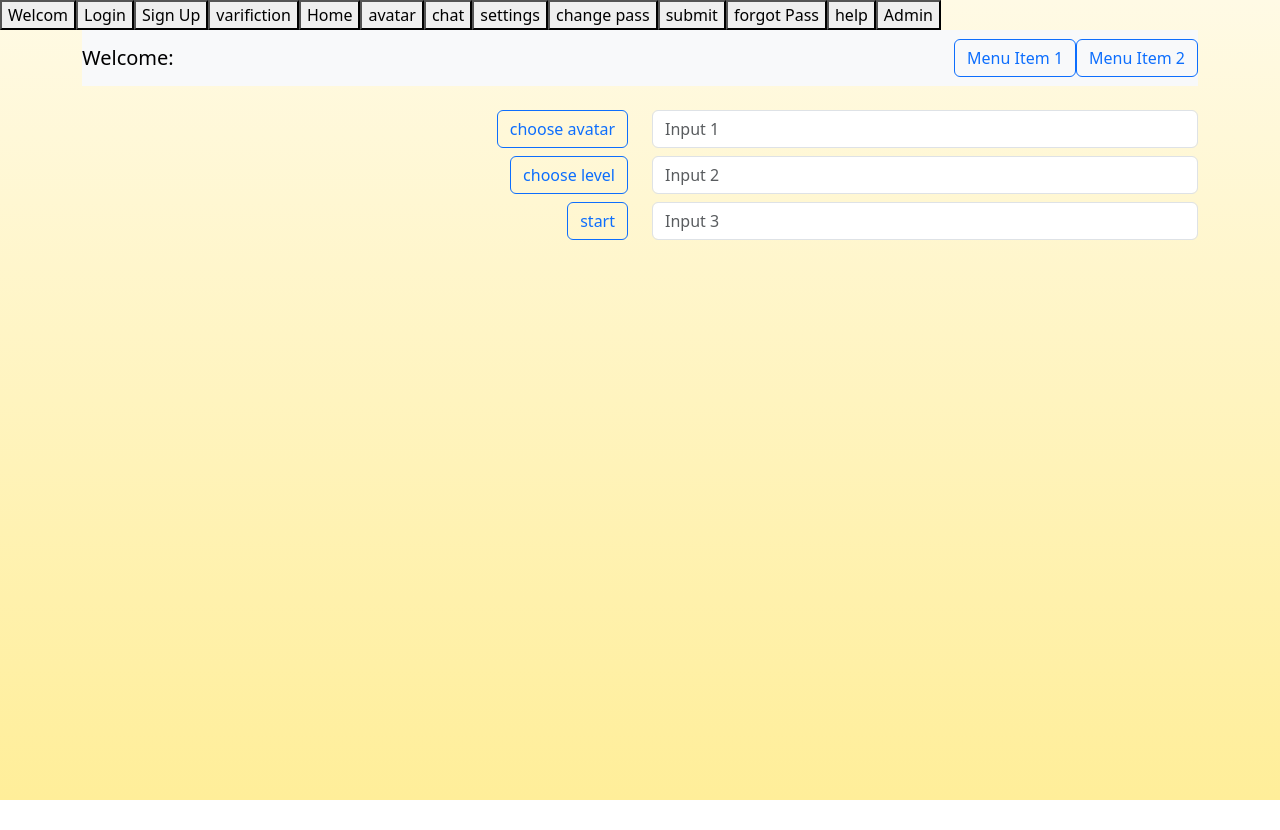
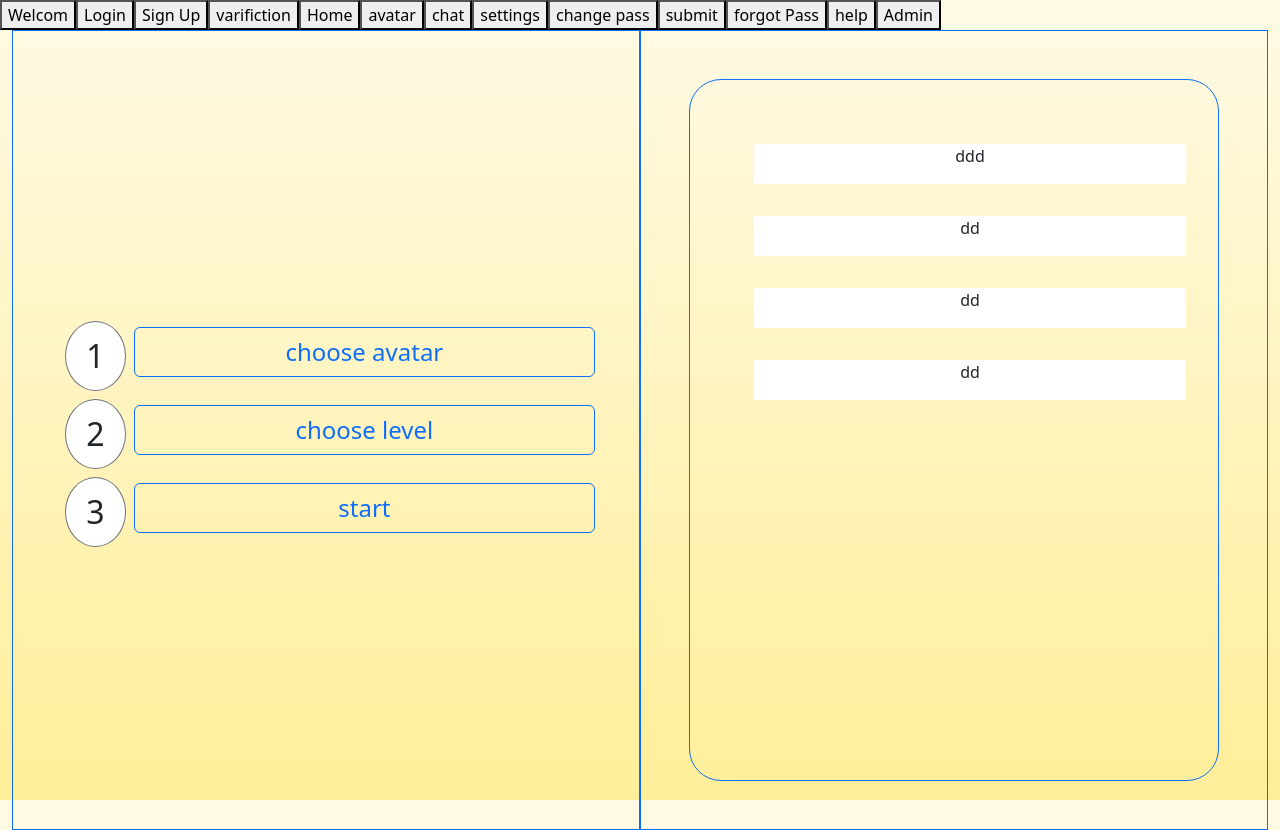
Before and after one commit to Avishay7/BeeLingualClient, a React (Vite) app: page /homeClient in a window 1280 px wide. Before the commit the page ends 800 px from the top, so only its background shows below. Built offline with nearby package versions, Linux system fonts and the light colour scheme.

Commit message:
set the submit page and change home

```diff
--- a/src/componentsClient/homeClient.jsx
+++ b/src/componentsClient/homeClient.jsx
@@ -9,34 +9,51 @@ const homeClient = () => {
     }, [])
 
     return (
-        <div className="container">
-            {/* Navbar */}
-            <nav className="navbar navbar-light bg-light">
-                <a className="navbar-brand" href="#">Welcome: {myName}</a>
-                <div className="ml-auto">
-                    <button className="btn btn-outline-primary">Menu Item 1</button>
-                    <button className="btn btn-outline-primary">Menu Item 2</button>
-                </div>
-            </nav>
+        <div className="container-fluid" style={{ height: '100vh' }}>
+            <div className="row h-100">
+                <div className="d-flex flex-row justify-content-between w-100 h-100">
+                    {/* עוטף את הכפתורים */}
+                    <div id='left' className="border border-primary p-5 col-md-6 d-flex flex-column align-items-center justify-content-center h-100">
+                    <div className='d-flex align-items-center mt-2 ms-2 w-100'>
+                            <div className='bg-white rounded-circle border border-secondary d-flex justify-content-center align-items-center' style={{ width: '70px', height: '70px' }}>
+                                <span style={{ fontSize: '2rem' }}>1</span>
+                            </div>
+                            <button className="btn btn-outline-primary mb-2 ms-2" style={{ width: '100%', fontSize: '1.5rem' }}>choose avatar</button>
+                        </div>
+                        <div className='d-flex align-items-center mt-2 ms-2 w-100'>
+                            <div className='bg-white rounded-circle border border-secondary d-flex justify-content-center align-items-center' style={{ width: '70px', height: '70px' }}>
+                                <span style={{ fontSize: '2rem' }}>2</span>
+                            </div>
+                            <button className="btn btn-outline-primary mb-2 ms-2" style={{ width: '100%', fontSize: '1.5rem' }}>choose level</button>
+                        </div>
+                        <div className='d-flex align-items-center mt-2 ms-2 w-100'>
+                            <div className='bg-white rounded-circle border border-secondary d-flex justify-content-center align-items-center' style={{ width: '70px', height: '70px' }}>
+                                <span style={{ fontSize: '2rem' }}>3</span>
+                            </div>
+                            <button className="btn btn-outline-primary mb-2 ms-2" style={{ width: '100%', fontSize: '1.5rem' }}>start</button>
+                        </div>
+                    </div>
 
-            <div className="row mt-4">
-
-                <div className="col-md-6 d-flex flex-column align-items-end">
-                    {/* Buttons */}
-                    <button className="btn btn-outline-primary mb-2">choose avatar</button>
-                    <button className="btn btn-outline-primary mb-2">choose level</button>
-                    <button className="btn btn-outline-primary ">start</button>
-                </div>
-
-                <div className="col-md-6">
-                    {/* Input Fields */}
-                    <div className="d-flex flex-column">
-                        <input type="text" className="form-control mb-2" placeholder="Input 1" />
-                        <input type="text" className="form-control mb-2" placeholder="Input 2" />
-                        <input type="text" className="form-control" placeholder="Input 3" />
+                    {/* עוטף את השורות מידע */}
+                    <div id='right' className='border border-primary p-5 col-md-6 h-100'>
+                        <div className="col-md-12 border border-primary p-5 rounded-5 h-100">
+                            <div className="d-flex flex-column">
+                                <div className='bg-white text-xl-center m-3 w-100' style={{ flex: 1 }}>
+                                    <p className=''>ddd</p>
+                                </div>
+                                <div className='bg-white text-xl-center m-3 w-100' style={{ flex: 1 }}>
+                                    <p className=''>dd</p>
+                                </div>
+                                <div className='bg-white text-xl-center m-3 w-100' style={{ flex: 1 }}>
+                                    <p className=''>dd</p>
+                                </div>
+                                <div className='bg-white text-xl-center m-3 w-100' style={{ flex: 1 }}>
+                                    <p className=''>dd</p>
+                                </div>
+                            </div>
+                        </div>
                     </div>
                 </div>
-
             </div>
         </div>
     );
--- a/src/componentsClient/submit.jsx
+++ b/src/componentsClient/submit.jsx
@@ -1,6 +1,30 @@
-import React from 'react'
+import React,{ useState } from 'react';
+import { useNavigate } from 'react-router-dom';
 
 function Submit() {
+
+  const[email,setEmail] = useState('');
+  const navigate = useNavigate();
+
+  const handleSubmit =()=>{
+
+    const emailRegex = /^[^\s@]+@[^\s@]+\.[^\s@]+$/;
+
+    // בדיקת תקינות אימייל , שמירת אימייל תקין , מעבר לדף הבא
+    if (emailRegex.test(email)) {
+
+      console.log(email);
+      navigate('/varification');
+
+    } else {
+
+      alert('invalid email!')
+      console.log(' Eror: invalid email address');
+    }
+  }
+
+
+
   return (
     <div className="d-flex justify-content-center align-items-center vh-100 ">
       <div className="border border-dark rounded p-4 d-flex flex-column" style={{ width: '80%', maxWidth: '500px', backgroundColor: 'white' }}>
@@ -12,9 +36,15 @@ function Submit() {
             className="form-control"
             placeholder="Enter email"
             style={{ fontSize: '1rem' }}
+            value={email}
+            onChange={(e)=> setEmail(e.target.value)}
           />
         </div>
-        <button className="btn btn-primary btn-block" style={{ height: '50px', fontSize: '1rem' }}>Submit</button>
+        <button className="btn btn-primary btn-block"
+                style={{ height: '50px', fontSize: '1rem' }}
+                onClick={handleSubmit}>
+                  Submit
+        </button>
       </div>
     </div>
   );
```
